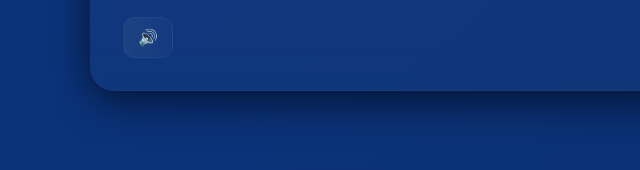
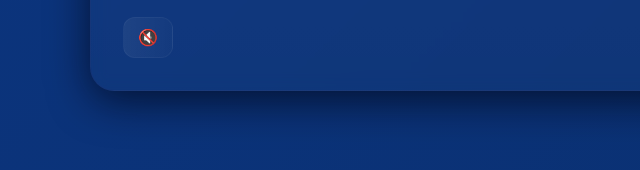
Before and after one commit to a7m3delsman/Graduation-Countdown, a plain HTML site: page index.html in a window 1280 px wide. Shown: the part 474-644 px from the top of the page, 0-640 px from the left. Drawn offline with Linux system fonts and the light colour scheme.

Commit message:
Update index.html

```diff
--- a/index.html
+++ b/index.html
@@ -58,7 +58,7 @@
 
       <div class="meta">
         <small id="status">يتم التحديث كل ثانية — استمتع بالتحضير!</small>
-        <button title="on / off sound" class="btn" id="muteBtn">🔊</button>
+        <button title="on / off sound" class="btn" id="muteBtn">🔇</button>
 
       </div>
     </main>
```
